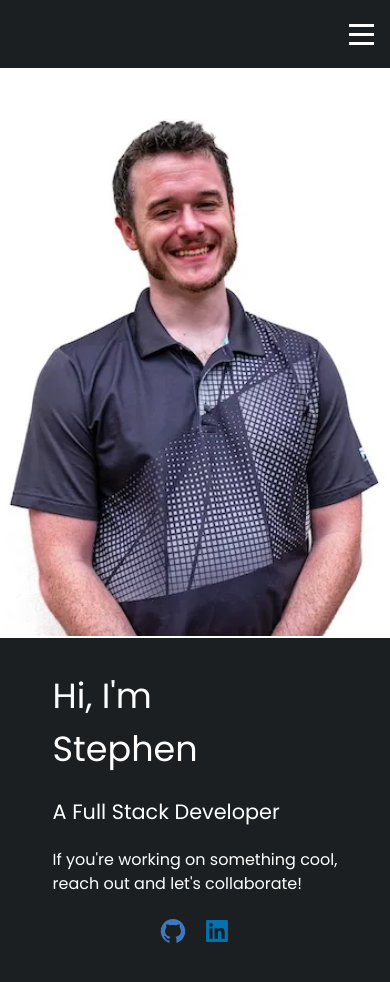
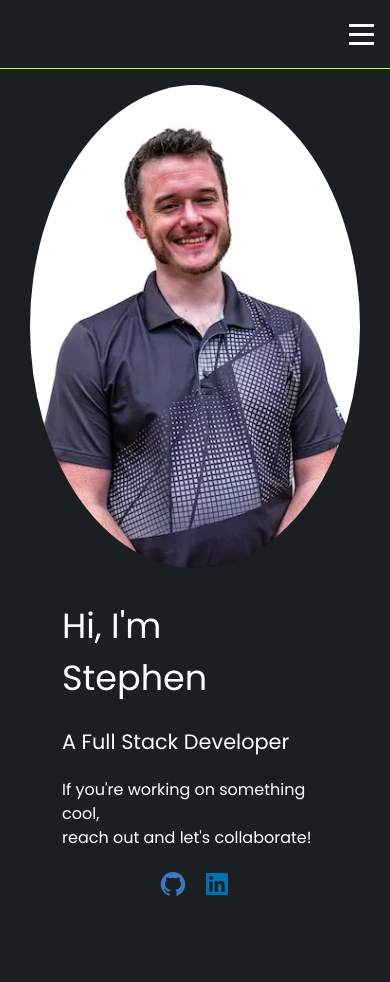
Before and after one commit to smontana/Portfolio, a React (Create React App) app: page / in a window 390 px wide. Shown: the top 982 px of the page. Built offline with nearby package versions, Linux system fonts and the light colour scheme; some icons are missing.

Commit message:
fixed home page styling

```diff
--- a/src/components/Navbar/Style.scss
+++ b/src/components/Navbar/Style.scss
@@ -2,7 +2,7 @@
 
 .navbar {
   position: sticky;
-  top: 0;
+  top: -1px; /* Slightly offset to avoid overlap issues */
   z-index: 100;
   display: flex;
   justify-content: space-between;
@@ -10,6 +10,7 @@
   background-color: $backgroundColor;
   color: white;
   padding: 1rem;
+  border-bottom: 1px solid #B6FF30;
 
   h1 {
     color: $primaryColor;
--- a/src/pages/Home/Style.scss
+++ b/src/pages/Home/Style.scss
@@ -3,7 +3,8 @@
 .home {
   display: flex;
   width: 100%;
-  justify-content: space-around;
+  padding-inline: 30px;
+  justify-content: space-evenly;
   align-items: center;
   height: 75vh;
 
@@ -29,13 +30,11 @@
   }
 
   .image-section {
-    border: 2px solid;
-    // height: 49vh;
-
     img {
       height: 100%;
       width: 100%;
       object-fit: cover;
+      border-radius: 50%;
     }
   }
 }
@@ -54,7 +53,8 @@
     }
 
     .image-section {
-      height: 100%;
+      padding-top: 1rem;;
+      height: 70%;
       order: -1;
     }
   }
```
